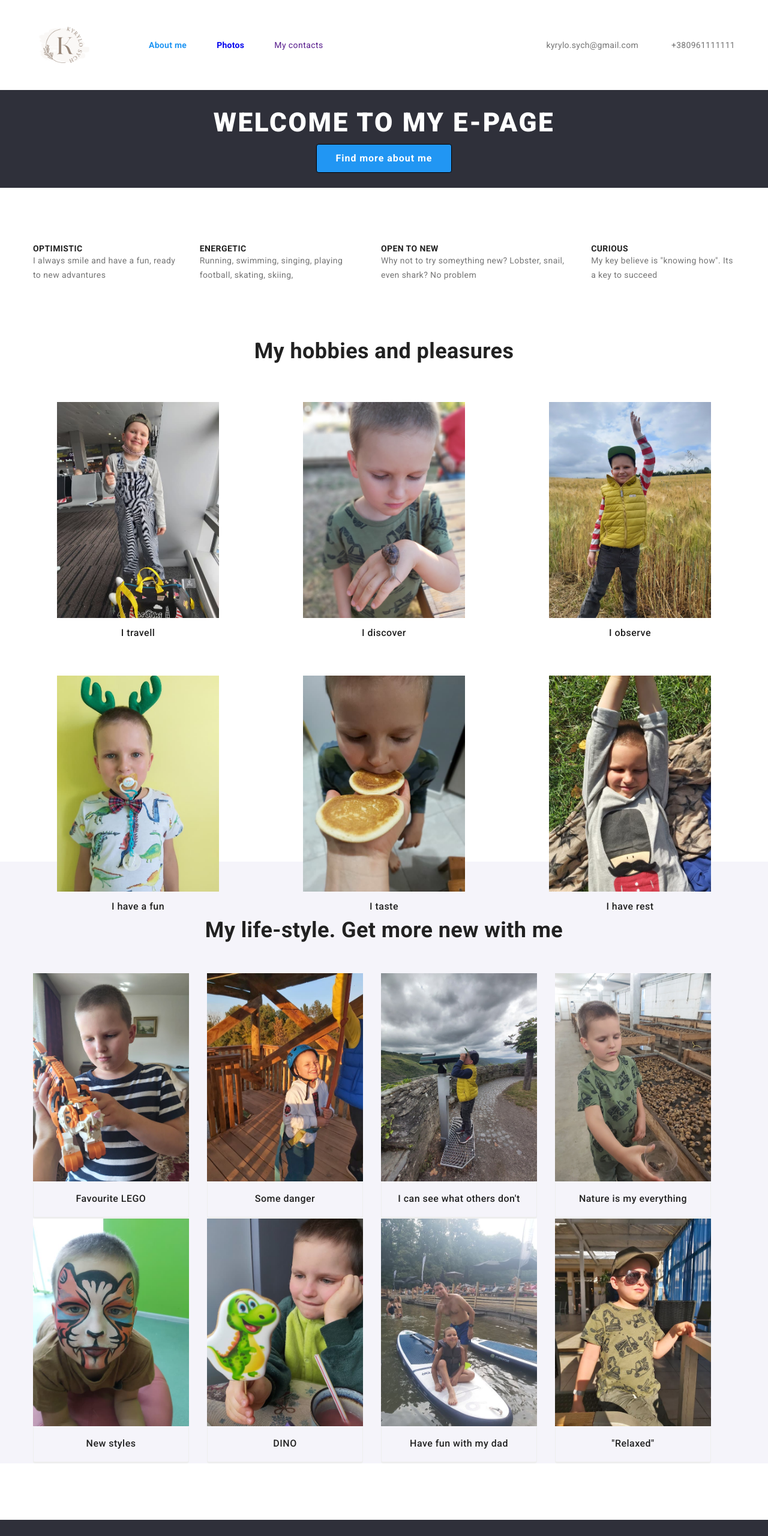
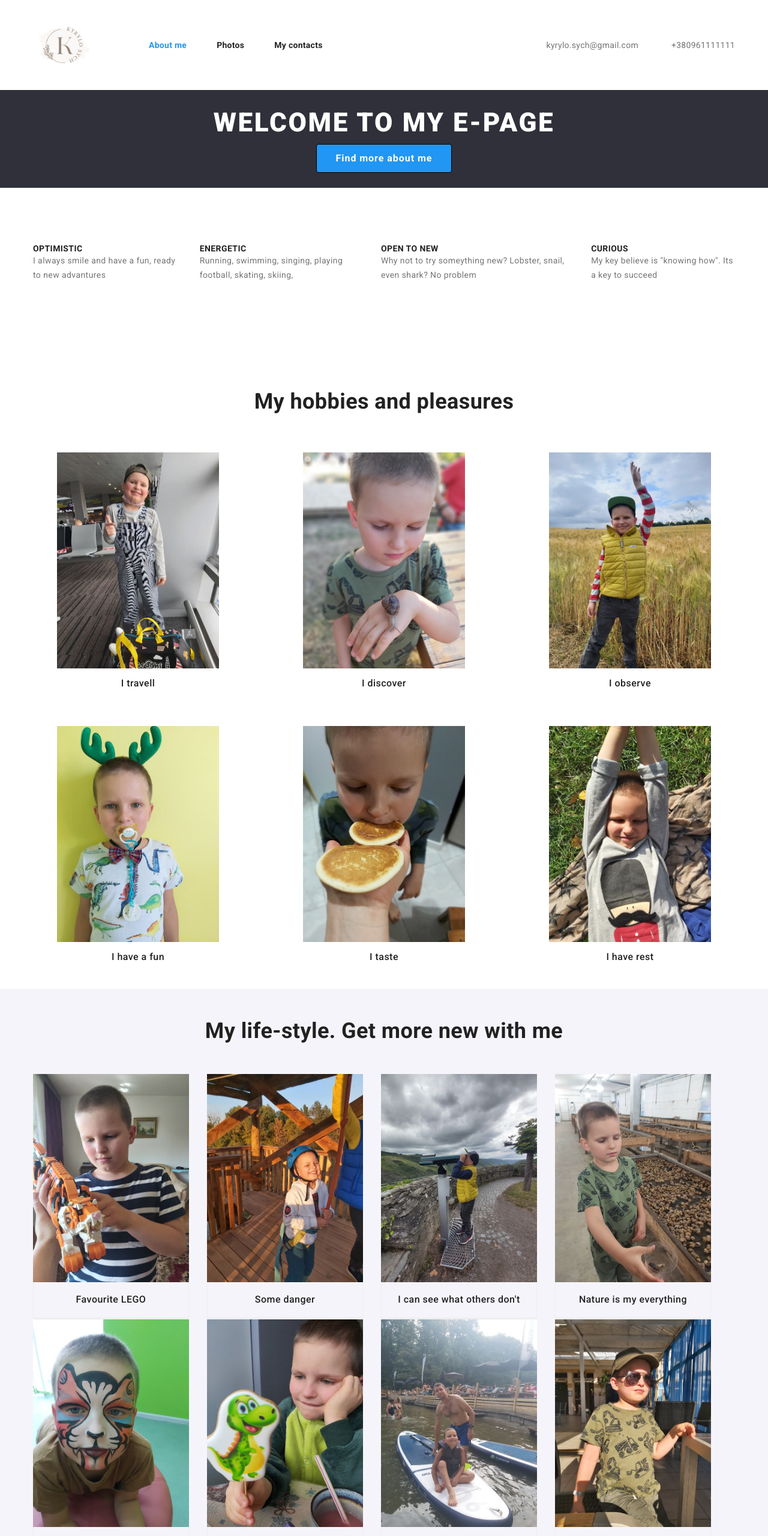
Before and after one commit to natysych/Kira, a plain HTML site: page index.html in a window 1280 px wide. Shown: the top 2560 px of the page at 60% size. Drawn offline with nearby package versions, Linux system fonts and the light colour scheme.

Commit message:
Kira 120720222

```diff
--- a/css/styles.css
+++ b/css/styles.css
@@ -46,7 +46,7 @@ margin-right: auto;
 }
 .section {
 padding-top: 94px;
-/* padding-bottom: 94px; */
+padding-bottom: 34px;
 }
 .header {
 padding-top: 25px;
@@ -72,21 +72,24 @@ align-items: center;
 .current {
 color: var(--weblogo-color);}
 
-.href:focus, .href:hover {
-color:var(--weblogo-color);
+.href:focus,
+.href:hover {
+color: var(--weblogo-color);
 }
 
 .email:hover, .email:focus {
 color: var(--weblogo-color);
 }
-.nav-listitem:not(:last-child) {
+.nav-listitem {
 margin-right: 50px;
 font-weight: 700;
 letter-spacing: 0.02em;
 line-height: 1.21;
 color: var(--portcontacts-color);
 }
-
+.href {
+color: var(--portcontacts-color);
+}
 /*Шапка- лого */
 .logo {
 margin-right: 93px;
@@ -115,7 +118,7 @@ color: var(--weblogo-color);
 }
 
 /* Блок эффективные решения - заказать услугу */
-.overlay {
+/* .overlay {
     max-width: 1600px;
     height: 480px;
     margin-left: auto;
@@ -128,7 +131,7 @@ color: var(--weblogo-color);
     background-size: cover;
     background-position: center;
     background-color: var(--solutionbackground-color);
-}
+} */
 .solution {
 background: var(--solutionbackground-color);
 padding-top: 25px;
@@ -192,12 +195,14 @@ color: var(--tel-color);
 
 /* Наша команда - стили */
 .section-team {
-margin-bottom: 94px;
+margin-top: 94px;
+margin-bottom: 34px;
 background: var(--sectionbackgroung);
 }
 
 .header-h {
 margin-bottom: 50px;
+padding-top: 50px;
 font-size: 36px;
 line-height: 1.16;
 text-align: center;
--- a/index.html
+++ b/index.html
@@ -117,7 +117,7 @@
     </div>
     </section>
     <!-- Наша команда   -->
-    <section class="section-team section">
+    <section class="section-team">
         <div class="container">
         <h2  class="header-h">My life-style. Get more new with me</h2>
         <ul class="team">
```
